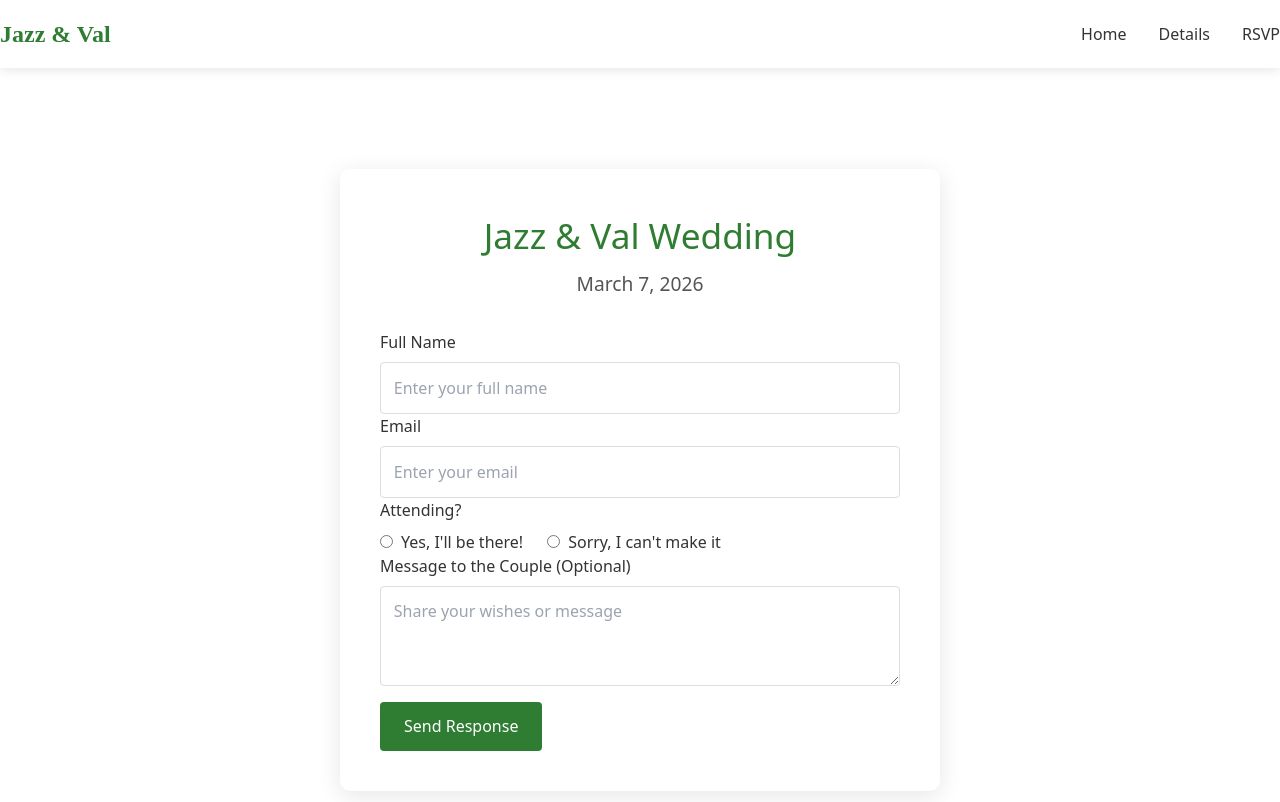
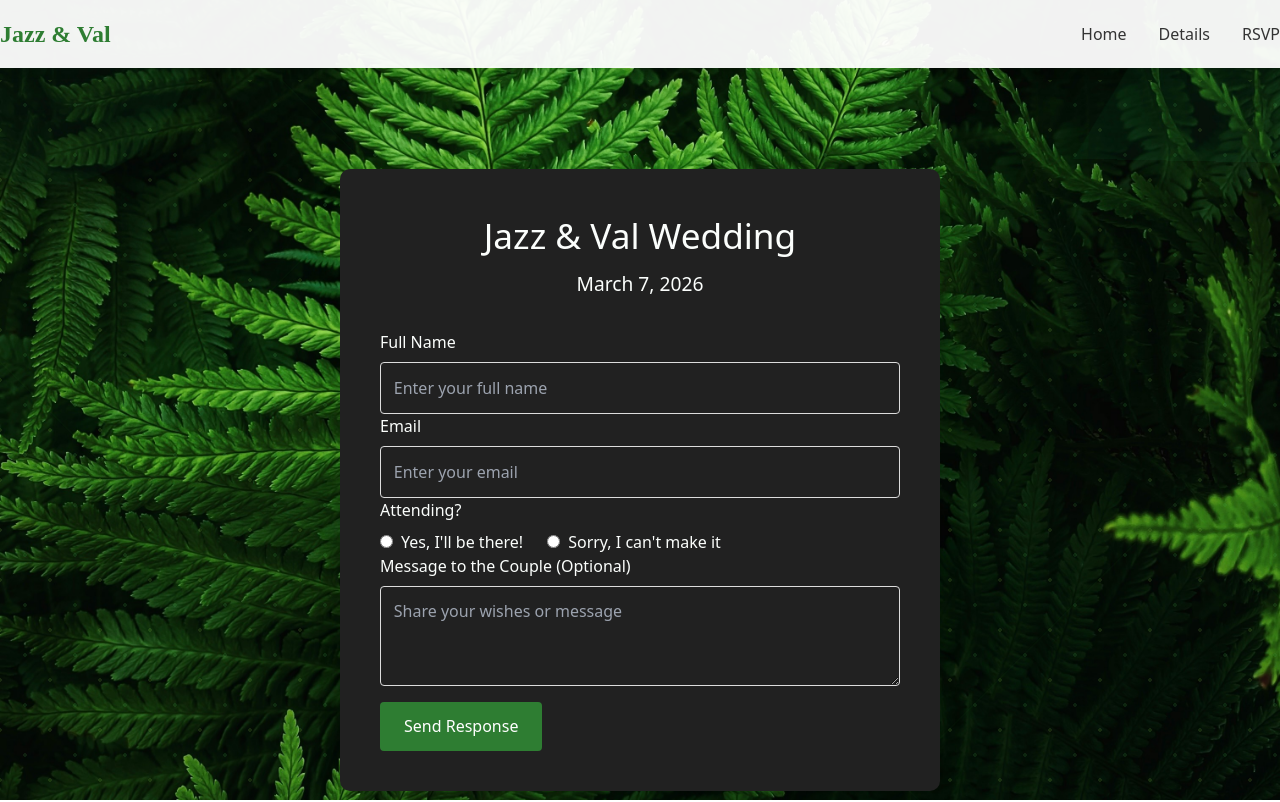
Before and after one commit to VMargreiter/fluffy-journey, a Nuxt app: page / in a window 1280 px wide. Shown: the top 802 px of the page. Built offline with nearby package versions, Linux system fonts and the light colour scheme.

Commit message:
style updates

```diff
--- a/app.vue
+++ b/app.vue
@@ -1,7 +1,44 @@
 <template>
-  <div class="min-h-screen bg-white">
-    <NuxtLayout>
-      <NuxtPage />
-    </NuxtLayout>
+  <div class="parallax-wrapper">
+    <div class="parallax-bg"></div>
+    <div class="content-container">
+      <NuxtLayout>
+        <NuxtPage />
+      </NuxtLayout>
+    </div>
   </div>
 </template>
+
+<style>
+.parallax-wrapper {
+  height: 100vh;
+  overflow-x: hidden;
+  overflow-y: auto;
+  perspective: 1px; /* Creates the 3D effect */
+}
+
+.parallax-bg {
+  position: absolute;
+  top: 0;
+  right: 0;
+  bottom: 0;
+  left: 0;
+  background-image: url('/assets/images/backgroundFern.jpg');
+  background-size: cover;
+  background-position: center;
+  transform: translateZ(-1px) scale(2); /* Move it back and scale it up */
+  z-index: -1;
+}
+
+.content-container {
+  position: relative;
+  min-height: 100vh;
+  background-color: transparent;
+  z-index: 1;
+}
+
+/* Ensure proper stacking context for child elements */
+.content-container > * {
+  transform-style: preserve-3d;
+}
+</style>
--- a/pages/index.vue
+++ b/pages/index.vue
@@ -13,6 +13,7 @@
             <input
               type="text"
               id="name"
+              class="rsvp-input"
               v-model="rsvp.name"
               required
               placeholder="Enter your full name"
@@ -200,25 +201,24 @@ export default {
 }
 
 .rsvp-card {
-  background: white;
+  background: #212121;
   border-radius: 10px;
   box-shadow: 0 5px 25px rgba(0, 0, 0, 0.1);
   padding: 2.5rem;
   width: 100%;
   max-width: 600px;
   position: relative;
+  color: #FBFEFC;
 }
 
 h1 {
   font-size: 2.2rem;
-  color: #2E7D32;
   margin-bottom: 0.5rem;
   text-align: center;
 }
 
 .date {
   font-size: 1.2rem;
-  color: #555;
   margin-bottom: 2rem;
   text-align: center;
 }
@@ -237,12 +237,12 @@ h1 {
 
 label {
   font-weight: 500;
-  color: #333;
 }
 
 input, textarea {
   padding: 0.8rem;
   border: 1px solid #ddd;
+  background: #212121;
   border-radius: 4px;
   font-size: 1rem;
 }
```
Also changed, not shown: assets/images/backgroundFern.jpg (added).
